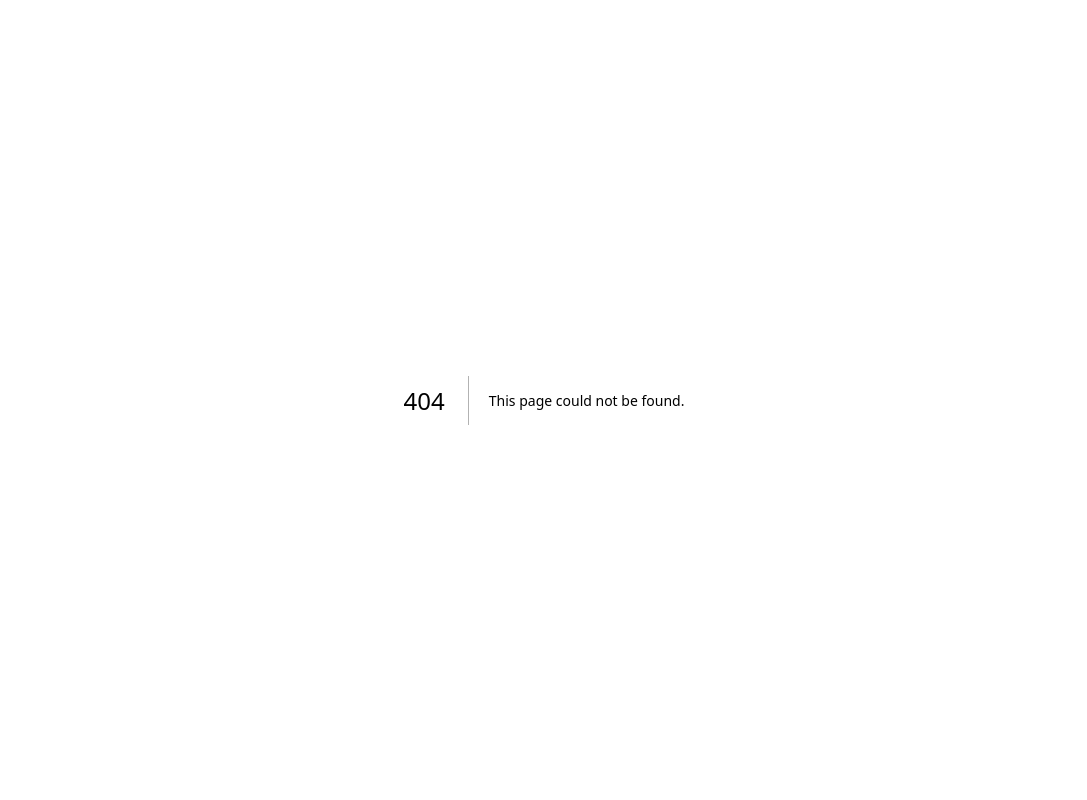
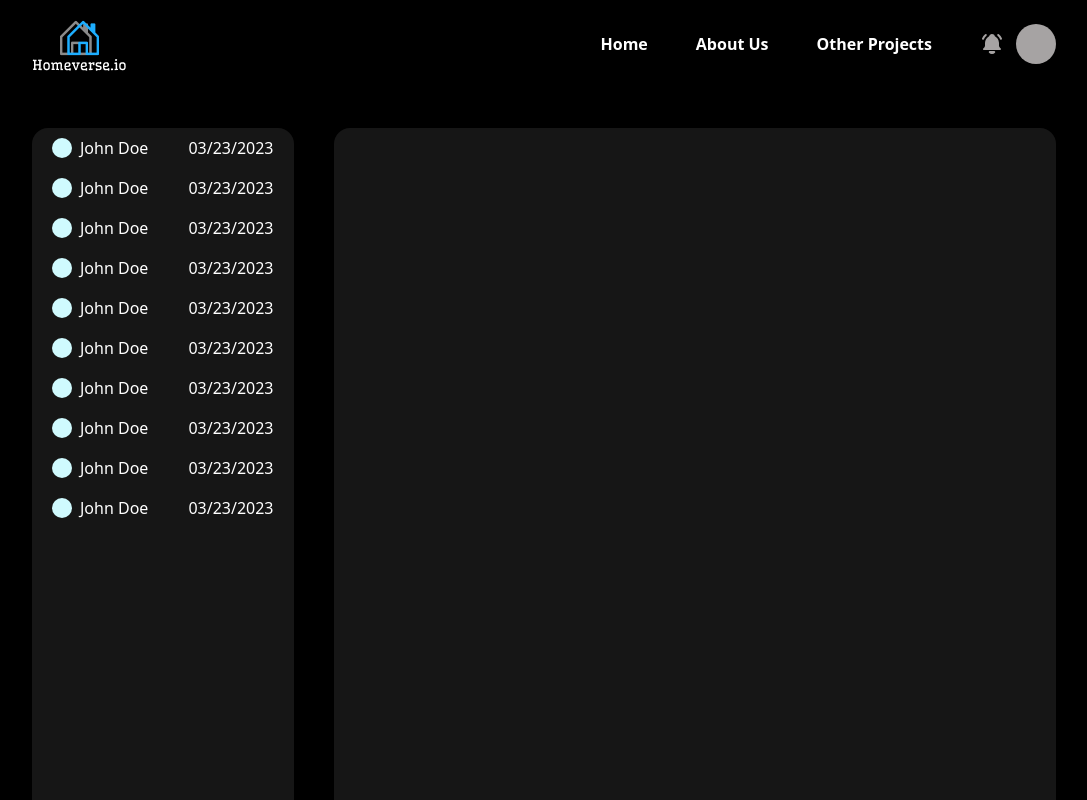
Before and after one commit to Reecure/real-estate, a Next.js app: page /messanger in a window 1280 px wide. Before the commit this address had no page. Shown: the top 800 px of the page, without its empty margins (96-1183 px from the left). Built offline with nearby package versions, Linux system fonts and the light colour scheme.

Commit message:
messanger

```diff
--- a/src/components/Messanger/index.tsx
+++ /dev/null
@@ -1,7 +0,0 @@
-import React from "react";
-
-const Messanger = () => {
-  return <div></div>;
-};
-
-export default Messanger;
--- /dev/null
+++ b/src/components/MessangerComp/Chats/ChatCard/index.tsx
@@ -0,0 +1,18 @@
+import React from "react";
+
+const ChatCard = () => {
+  return (
+    <div
+      className={`flex w-full max-w-[400px] space-x-10  whitespace-nowrap px-5 py-2`}
+    >
+      <div className={`flex items-center space-x-2 max-w-[60%] w-full`}>
+        <div className={`w-5 h-5 bg-cyan-100 rounded-full`}></div>
+        <div>John Doe</div>
+      </div>
+
+      <div>03/23/2023</div>
+    </div>
+  );
+};
+
+export default ChatCard;
--- /dev/null
+++ b/src/components/MessangerComp/Chats/index.tsx
@@ -0,0 +1,16 @@
+import React from "react";
+import ChatCard from "@/components/MessangerComp/Chats/ChatCard";
+
+const Chats = () => {
+  return (
+    <div className={`w-full max-w-full`}>
+      {Array(10)
+        .fill(null)
+        .map((item, i) => {
+          return <ChatCard key={i} />;
+        })}
+    </div>
+  );
+};
+
+export default Chats;
--- /dev/null
+++ b/src/components/MessangerComp/index.tsx
@@ -0,0 +1,18 @@
+import React from "react";
+import Chats from "@/components/MessangerComp/Chats";
+
+const MessangerComp = () => {
+  return (
+    <div className={`flex  gap-10`}>
+      <div className={` min-h-screen bg-primary-dark-gray rounded-2xl`}>
+        <Chats />
+      </div>
+
+      <div
+        className={`w-full h-screen  bg-primary-dark-gray rounded-2xl`}
+      ></div>
+    </div>
+  );
+};
+
+export default MessangerComp;
--- a/src/constants/paths.ts
+++ b/src/constants/paths.ts
@@ -1,11 +1,12 @@
 export enum Paths {
-    Home = '/',
-    AboutUs = '/about-us',
-    OtherProjects = '/other-projects',
-    UserProfile='/user-profile',
-    UserMail='/user-mails',
-    NewProject='/new-project',
-    Login='/login',
-    UserProfileDashboard=`${UserProfile}/dashboards`,
-    Apartment=`${OtherProjects}/apartment`
+  Home = "/",
+  AboutUs = "/about-us",
+  OtherProjects = "/other-projects",
+  UserProfile = "/user-profile",
+  UserMail = "/user-mails",
+  NewProject = "/new-project",
+  Login = "/login",
+  Messanger = "/messanger",
+  UserProfileDashboard = `${UserProfile}/dashboards`,
+  Apartment = `${OtherProjects}/apartment`,
 }
--- /dev/null
+++ b/src/pages/messanger/index.tsx
@@ -0,0 +1,16 @@
+import React from "react";
+import MessangerComp from "@/components/MessangerComp";
+import Navbar from "@/components/Navbar";
+
+const Messanger = () => {
+  return (
+    <>
+      <Navbar />
+      <div className={`py-32 custom-padding`}>
+        <MessangerComp />
+      </div>
+    </>
+  );
+};
+
+export default Messanger;
```
Also changed, not shown: todo.txt.
